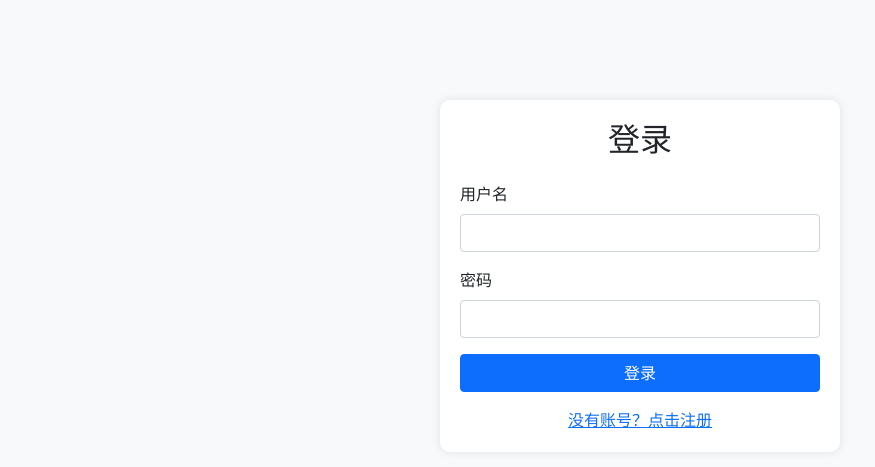
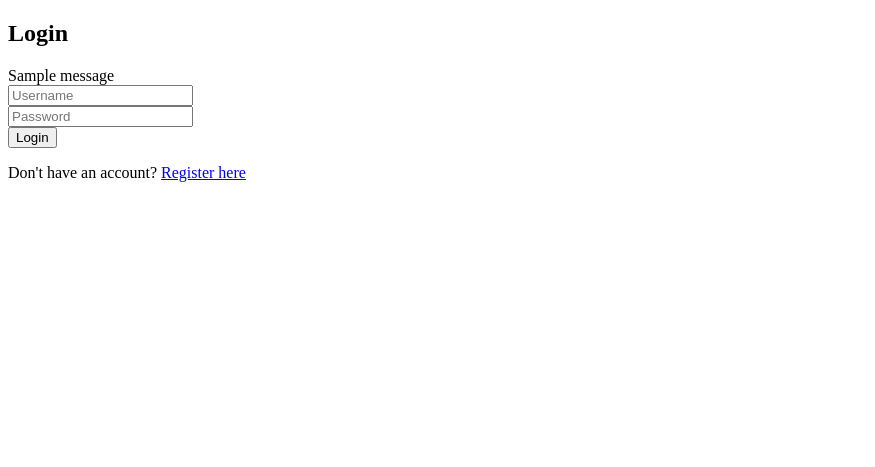
Before and after one commit to InfBre/Interactive-calendar, a Flask app: page /login in a window 1280 px wide. Shown: the top 467 px of the page, without its empty margins (0-875 px from the left). Run offline with Flask 3, Linux system fonts and the light colour scheme; tables that the repository leaves empty hold one stand-in row (values such as "Sample post"); one stand-in notice (Sample message) is shown.

Commit message:
Simplify login and registration system

```diff
--- a/app.py
+++ b/app.py
@@ -1,4 +1,4 @@
-from flask import Flask, jsonify, request, render_template, session, redirect, url_for
+from flask import Flask, jsonify, request, render_template, session, redirect, url_for, flash
 from datetime import datetime, date, timedelta
 import calendar
 import json
@@ -71,41 +71,45 @@
 @app.route('/login', methods=['GET', 'POST'])
 def login():
     if request.method == 'POST':
-        username = request.form.get('username')
-        password = request.form.get('password')
+        username = request.form['username']
+        password = request.form['password']
 
         user = users_collection.find_one({'username': username})
-        if user and check_password_hash(user['password'], password):
+        if user and user['password'] == hashlib.sha256(password.encode()).hexdigest():
             session['username'] = username
             return redirect(url_for('index'))
-        return render_template('login.html', error='Invalid username or password')
+        else:
+            flash('Invalid username or password')
+            return redirect(url_for('login'))
+
     return render_template('login.html')
 
 @app.route('/register', methods=['GET', 'POST'])
 def register():
     if request.method == 'POST':
-        username = request.form.get('username')
-        password = request.form.get('password')
-        confirm_password = request.form.get('confirm_password')
+        username = request.form['username']
+        password = request.form['password']
 
-        if password != confirm_password:
-            return render_template('register.html', error='Passwords do not match')
+        # 简单的验证：只要用户名和密码不为空即可
+        if not username or not password:
+            flash('Username and password are required')
+            return redirect(url_for('register'))
 
+        # 检查用户名是否已存在
         if users_collection.find_one({'username': username}):
-            return render_template('register.html', error='Username already exists')
+            flash('Username already exists')
+            return redirect(url_for('register'))
 
+        # 创建新用户
+        hashed_password = hashlib.sha256(password.encode()).hexdigest()
         users_collection.insert_one({
             'username': username,
-            'password': generate_password_hash(password)
+            'password': hashed_password
         })
 
-        # 为新用户创建默认事件
-        events_collection.insert_one({
-            'username': username,
-            'events': DEFAULT_EVENTS
-        })
+        flash('Registration successful! Please login.')
+        return redirect(url_for('login'))
 
-        return redirect(url_for('login'))
     return render_template('register.html')
 
 @app.route('/logout')
--- a/templates/login.html
+++ b/templates/login.html
@@ -1,50 +1,29 @@
 <!DOCTYPE html>
-<html lang="zh">
+<html>
 <head>
-    <meta charset="UTF-8">
-    <meta name="viewport" content="width=device-width, initial-scale=1.0">
-    <title>登录 - 日历应用</title>
-    <link href="https://cdn.jsdelivr.net/npm/bootstrap@5.1.3/dist/css/bootstrap.min.css" rel="stylesheet">
-    <style>
-        body {
-            background-color: #f8f9fa;
-        }
-        .login-container {
-            max-width: 400px;
-            margin: 100px auto;
-            padding: 20px;
-            background-color: white;
-            border-radius: 10px;
-            box-shadow: 0 0 10px rgba(0,0,0,0.1);
-        }
-        .btn-primary {
-            width: 100%;
-        }
-    </style>
+    <title>Login</title>
+    <link rel="stylesheet" href="{{ url_for('static', filename='css/style.css') }}">
 </head>
 <body>
-    <div class="container">
-        <div class="login-container">
-            <h2 class="text-center mb-4">登录</h2>
-            {% if error %}
-            <div class="alert alert-danger">{{ error }}</div>
+    <div class="auth-container">
+        <h2>Login</h2>
+        {% with messages = get_flashed_messages() %}
+            {% if messages %}
+                {% for message in messages %}
+                    <div class="alert">{{ message }}</div>
+                {% endfor %}
             {% endif %}
-            <form method="POST" action="{{ url_for('login') }}">
-                <div class="mb-3">
-                    <label for="username" class="form-label">用户名</label>
-                    <input type="text" class="form-control" id="username" name="username" required>
-                </div>
-                <div class="mb-3">
-                    <label for="password" class="form-label">密码</label>
-                    <input type="password" class="form-control" id="password" name="password" required>
-                </div>
-                <button type="submit" class="btn btn-primary">登录</button>
-            </form>
-            <div class="text-center mt-3">
-                <a href="{{ url_for('register') }}">没有账号？点击注册</a>
+        {% endwith %}
+        <form method="POST" action="{{ url_for('login') }}">
+            <div class="form-group">
+                <input type="text" name="username" placeholder="Username" required>
             </div>
-        </div>
+            <div class="form-group">
+                <input type="password" name="password" placeholder="Password" required>
+            </div>
+            <button type="submit">Login</button>
+        </form>
+        <p>Don't have an account? <a href="{{ url_for('register') }}">Register here</a></p>
     </div>
-    <script src="https://cdn.jsdelivr.net/npm/bootstrap@5.1.3/dist/js/bootstrap.bundle.min.js"></script>
 </body>
 </html>
```
Also changed, not shown: templates/register.html (+20 -41 lines), test_mongodb.py (added, +49 -0 lines).
